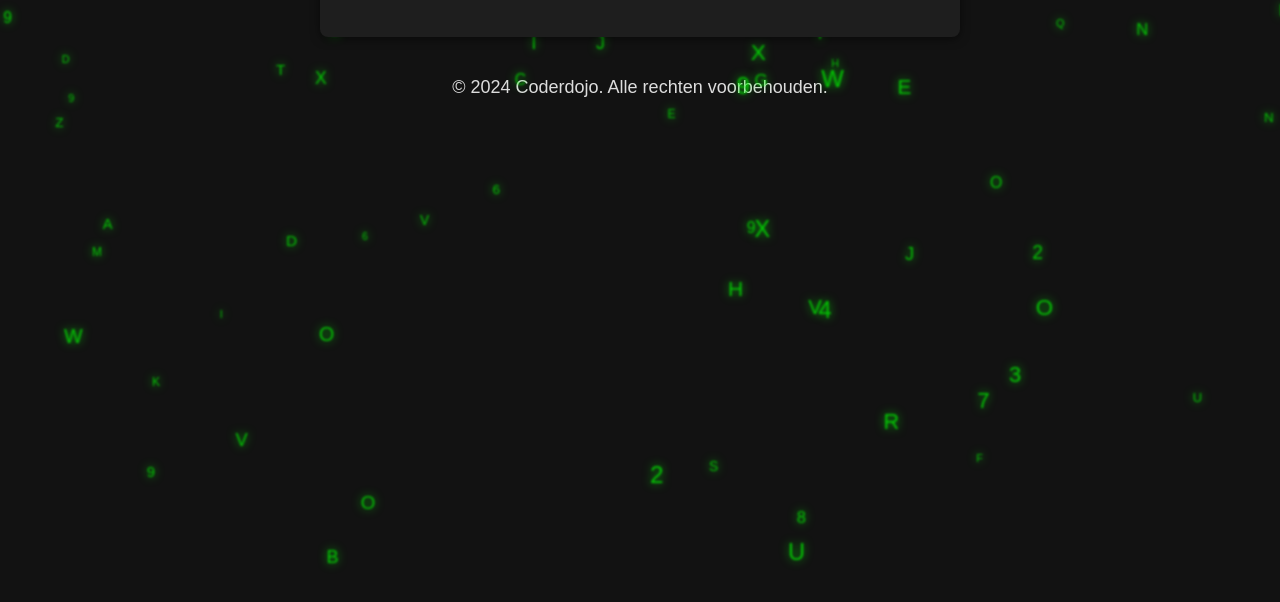
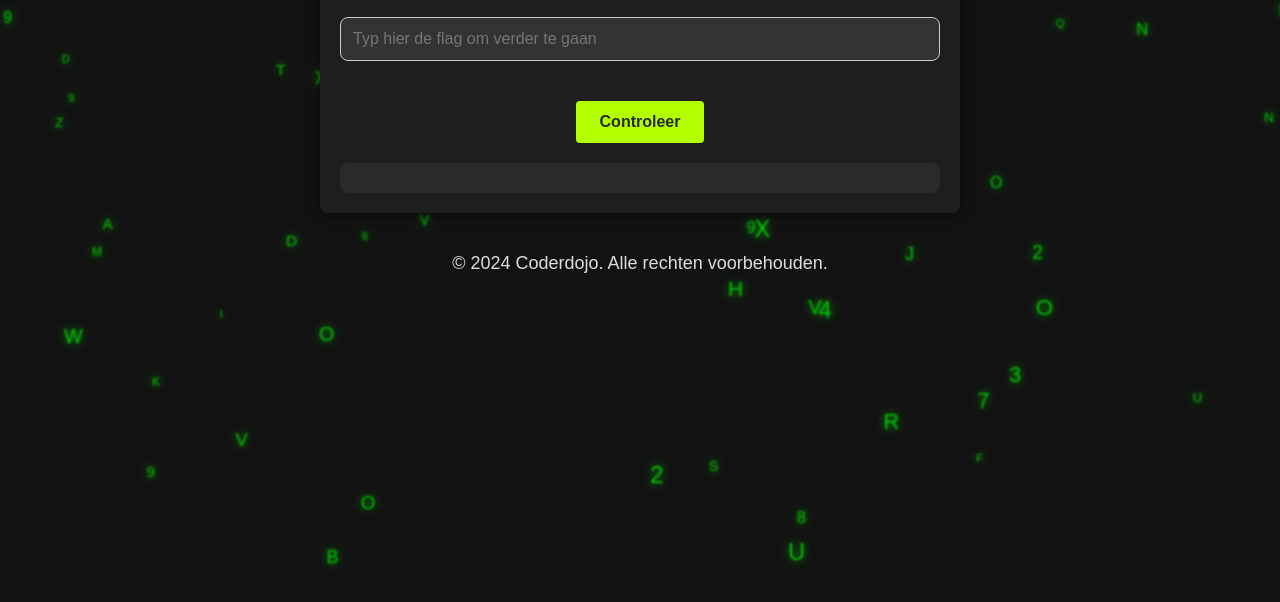
Before and after one commit to coderdojonijmegen/capture-the-flag, a plain HTML site: page RmxhZ3tTUUxfaW5qZWN0aW9uX1N1Y2Nlc3N9.html in a window 1280 px wide. Shown: the part 198-800 px from the top of the page. Drawn offline with Linux system fonts and the light colour scheme.

Commit message:
Opdrachten aan elkaar gelinkt zodat de deelnemer na het vinden van de flag door kan klikken naar de volende opdracht.

```diff
--- a/Opdracht-10.html
+++ b/RmxhZ3tTUUxfaW5qZWN0aW9uX1N1Y2Nlc3N9.html
@@ -45,7 +45,39 @@
             font-size: 14px; /* Kleinere tekst voor de footer */
             color: #888; /* Lichtere kleur voor de footer */
         }
+        /* Input veld styling */
+        input[type="text"] {
+            width: 100%;
+            padding: 12px;
+            margin-bottom: 20px;
+            border-radius: 8px;
+            border: 1px solid #ccc;
+            box-sizing: border-box;
+            background-color: #333;
+            color: #b3ff00;
+            font-size: 1rem;
+        }
 
+        input[type="text"]:focus {
+            border-color: #b3ff00;
+            outline: none;
+            box-shadow: 0 0 8px rgba(179, 255, 0, 0.2);
+        }
+
+        #msg {
+            padding: 15px;
+            border-radius: 8px;
+            background-color: #2a2a2a;
+            color: #b3ff00;
+            margin-top: 20px;
+            font-size: 1rem;
+            font-weight: bold;
+        }
+        #msg a {
+            decoration: none;
+            color: #b3ff00;
+            line-height: 2rem;
+        }
         /* Achtergrond met vallende neonletters */
         .background {
             position: absolute;
@@ -57,6 +89,23 @@
             z-index: 0; /* Zorgt ervoor dat de achtergrond onder de container staat */
         }
 
+        /* Knoppen styling */
+        button {
+            padding: 12px 24px;
+            border: none;
+            border-radius: 4px;
+            background-color: #b3ff00;
+            color: #2a2a2a;
+            font-weight: bold;
+            font-size: 1rem;
+            cursor: pointer;
+            margin-top: 20px;
+            max-width: 180px;
+        }
+
+        button:hover {
+            background-color: #99cc00;
+        }
         .letter {
             position: absolute;
             top: -50px;
@@ -80,6 +129,14 @@
         <!-- Flag{Bedankt_voor_het_spelen_van_de_Coderdojo_CTF} -->
         <p>Zoek naar de verborgen vlag.</p>
         <p class="hint">Tip: Kijk goed om je heen!</p>
+
+        <form id="form">
+            <input type="text" id="inp" placeholder="Typ hier de flag om verder te gaan">
+            <div>
+                <button type="button" onclick="chk()">Controleer</button>
+            </div>
+        </form>
+        <div id="msg"></div>
     </div>
 
     <div class="footer">
@@ -87,6 +144,27 @@
     </div>
 
     <script>
+        const f = "RmxhZ3tCZWRhbmt0X3Zvb3JfaGV0X3NwZWxlbl92YW5fZGVfQ29kZXJkb2pvX0NURn0=";
+
+        function chk() {
+            var ui = document.getElementById("inp").value.trim();
+            var me = document.getElementById("msg");
+            me.innerHTML = "";
+
+            if (ui === atob(f)) {
+                me.innerHTML = "<div>Dit was de CoderDojo Capture the Flag! Bedankt voor het spelen!</div>";
+                me.innerHTML += "<div>Niet genoeg gehad? Dan hebben we nog 2 bonus opdrachten voor je!</div>";
+                me.innerHTML += "<div><a href='Opdracht-voor-extra-punten-1.html'>Extra opdracht 1</a><br>";
+                me.innerHTML += "<a href='Opdracht-voor-extra-punten-2.html'>Extra opdracht 2</a></div>";
+                me.style.backgroundColor = "#2a2a2a";
+                me.style.color = "#b3ff00";
+            } else {
+                me.innerText = "Probeer het opnieuw.";
+                me.style.backgroundColor = "#f8d7da";
+                me.style.color = "#721c24";
+            }
+        }
+
         function generateLetters() {
             const letters = "ABCDEFGHIJKLMNOPQRSTUVWXYZ0123456789";
             const background = document.querySelector('.background');
```
Also changed, not shown: 95WYjN3XwFWbOt3ZhxmR.html (renamed from Opdracht-9.html, +1 -1 lines), R29lZCBnZWRhYW4hIEJhcyBpcyBpbmRlcmRhYWQgZWxla3Ryb3RlY2huaWN1cyBnZXdlZXN0LiBIaWVyIGlzIGRlIHZsYWc6.html (renamed from Opdracht-5.html, +1 -1 lines), RmxhZ3tHZWVuX3N0YW5kYWFyZF93YWNodHdvb3JkX21lZXJ9.html (+1 -1 lines), RmxhZ3tNZWVyX2Rhbl8xMDBfdGVrZW5zfQ==.html (renamed from Opdracht-8.html, +1 -1 lines), RmxhZ3tXYXliYWNrX01hY2hpbmVfb250aHVsdF9nZWhlaW1lbn0=.html (renamed from Opdracht-6.html, +62 -2 lines), SW9kan5TaXJoYmdkd2JsdmJ5aGhvYndob29ocWJ9aGqA.html (renamed from Opdracht-7.html, +1 -1 lines).
